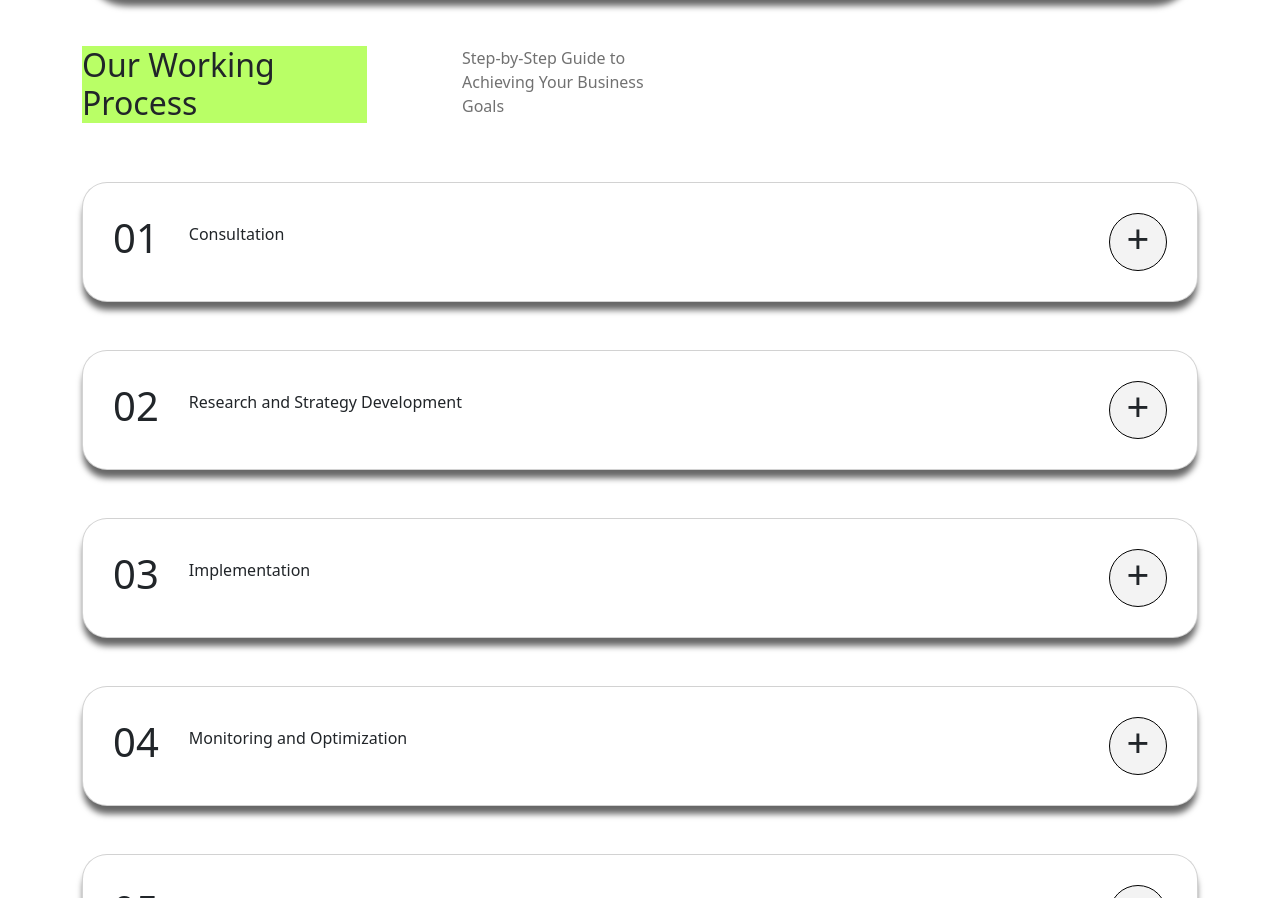
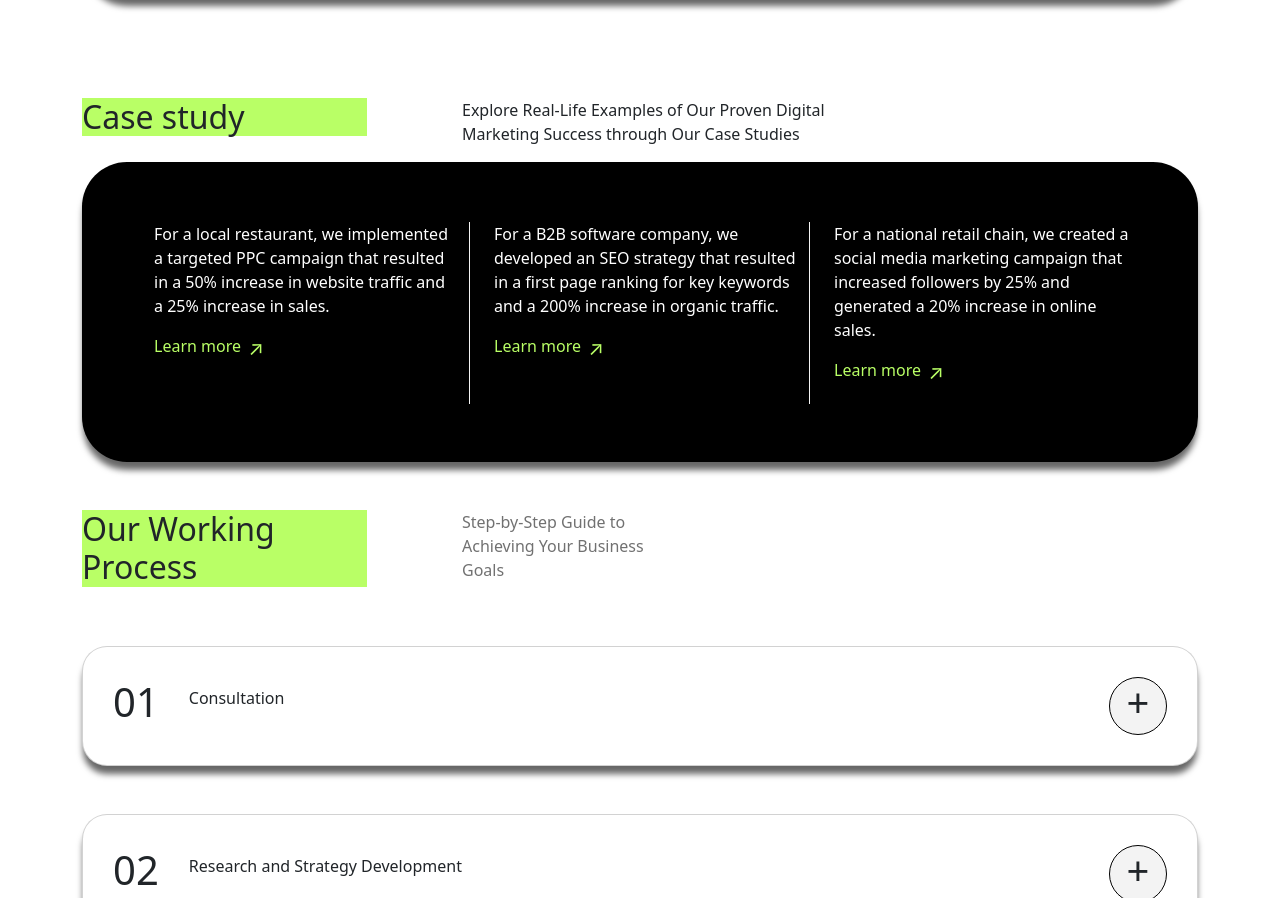
Before and after one commit to youone04/project-gunawan, a React (Vite) app: page /positivius in a window 1280 px wide. Shown: the part 2233-3131 px from the top of the page. Built offline with nearby package versions, Linux system fonts and the light colour scheme.

Commit message:
feat: case study

```diff
--- a/src/ComponentPositivus/CaseStudy.jsx
+++ b/src/ComponentPositivus/CaseStudy.jsx
@@ -1,6 +1,49 @@
+import React from "react";
+import '@ComponentPositivus/assets/case-study.css';
+import '@ComponentPositivus/assets/index.css';
+import { Col, Row } from "react-bootstrap";
+export default function CaseStudy() {
+    return (
+        <Col className="container-case-study">
+            <Row>
+                <Col sm={12} lg={4}>
+                    <h2 className="bg-text">Case study</h2>
+                </Col>
 
-export default function CaseStudy() {
-    return(
-        <></>
+                <Col sm={12} lg={8}>
+                <p className="desc-case-study">
+                Explore Real-Life Examples of Our Proven Digital Marketing Success through Our Case Studies
+                </p>
+                </Col>
+            </Row>
+
+            <div className="d-flex justify-content-center align-items-center" lg={12}>
+                    <div className="section-card-case-study box-shadow-mod" >
+                        <Row >
+                            <Col className="ps-lg-4" sm={12} lg={4} style={{borderRight: '1px solid #F3F3F3'}}>
+                                <p>For a local restaurant, we implemented a targeted PPC campaign that resulted in a 50% increase
+                                    in website traffic and a 25% increase in sales.</p>
+                                <span className="button-learn d-flex">
+                                    Learn more <p>&#8594;</p>
+                                </span>
+                            </Col>
+                            <Col className="ps-lg-4" sm={12} lg={4} style={{borderRight: '1px solid #F3F3F3'}}>
+                                <p>For a B2B software company, we developed an SEO strategy that resulted in a first page ranking
+                                    for key keywords and a 200% increase in organic traffic.</p>
+                                    <span className="button-learn d-flex">
+                                    Learn more <p>&#8594;</p>
+                                </span>
+                            </Col>
+                            <Col className="ps-lg-4"  sm={12} lg={4}>
+                                <p>For a national retail chain, we created a social media marketing campaign that increased
+                                    followers by 25% and generated a 20% increase in online sales.</p>
+                                    <span className="button-learn d-flex">
+                                    Learn more <p>&#8594;</p>
+                                </span>
+                            </Col>
+                        </Row>
+                    </div>
+                </div>
+        </Col>
     )
 }
--- /dev/null
+++ b/src/ComponentPositivus/assets/case-study.css
@@ -0,0 +1,33 @@
+.bg-text-case-study{
+    background-color: var(--green-color);
+    width: 100%;
+}
+.desc-case-study{
+    width: 50%;
+}
+.container-case-study{
+    margin-top: 100px;
+    font-size: 16px;
+}
+.section-card-case-study{
+    padding: 60px;
+    width: 1234px;
+    height: 300px;
+    background-color: var(--black-color);
+    color: var(--white-color);
+    border-radius: 45px;
+}
+.vertical-to-horizontal {
+    transform: rotate(90deg);
+    transform-origin: top left; /* Adjust origin as needed */
+  }
+
+.button-learn{
+    color: var(--green-color);
+    gap: 5px;
+}
+.button-learn p{
+    align-self: center;
+    transform: rotate(-45deg);
+    font-size: 20px;
+}
```
